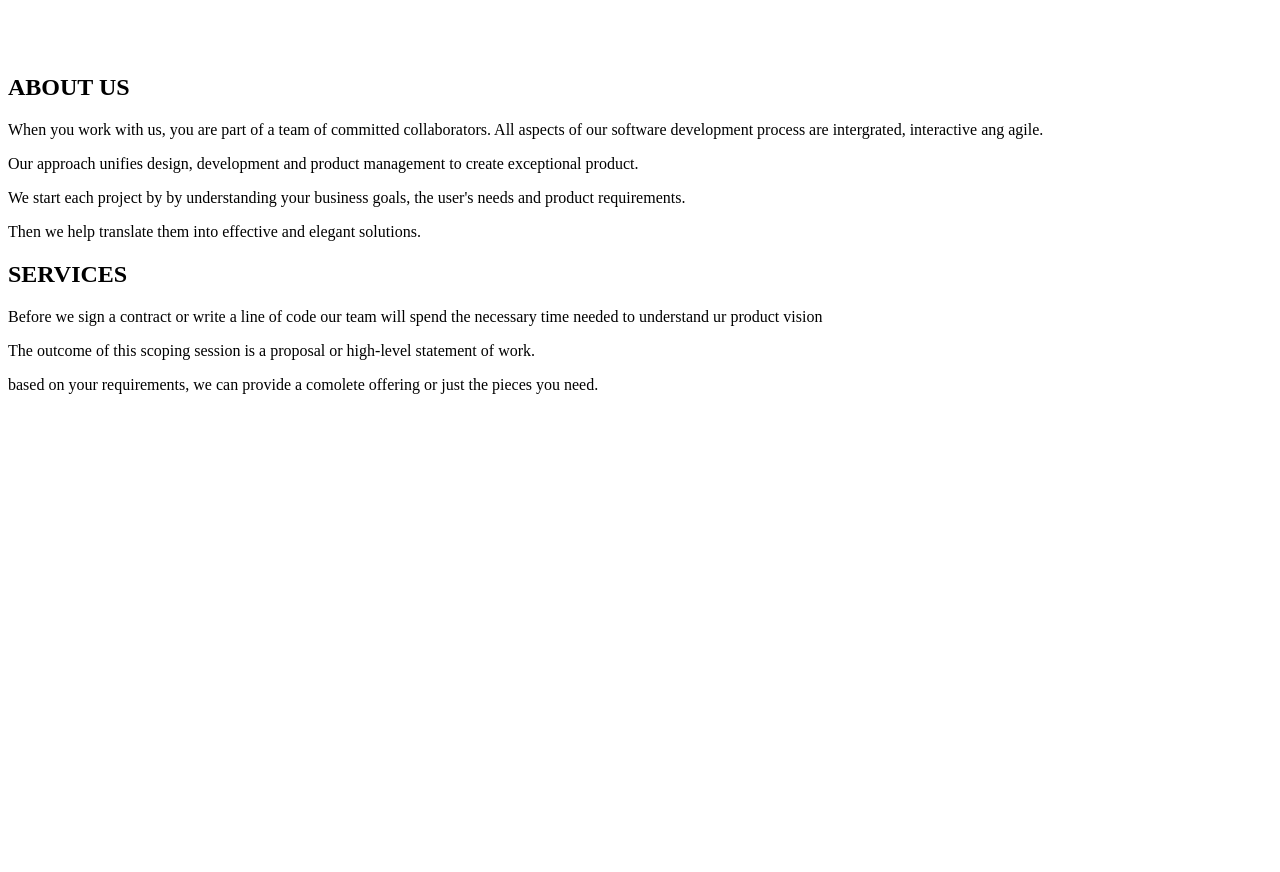
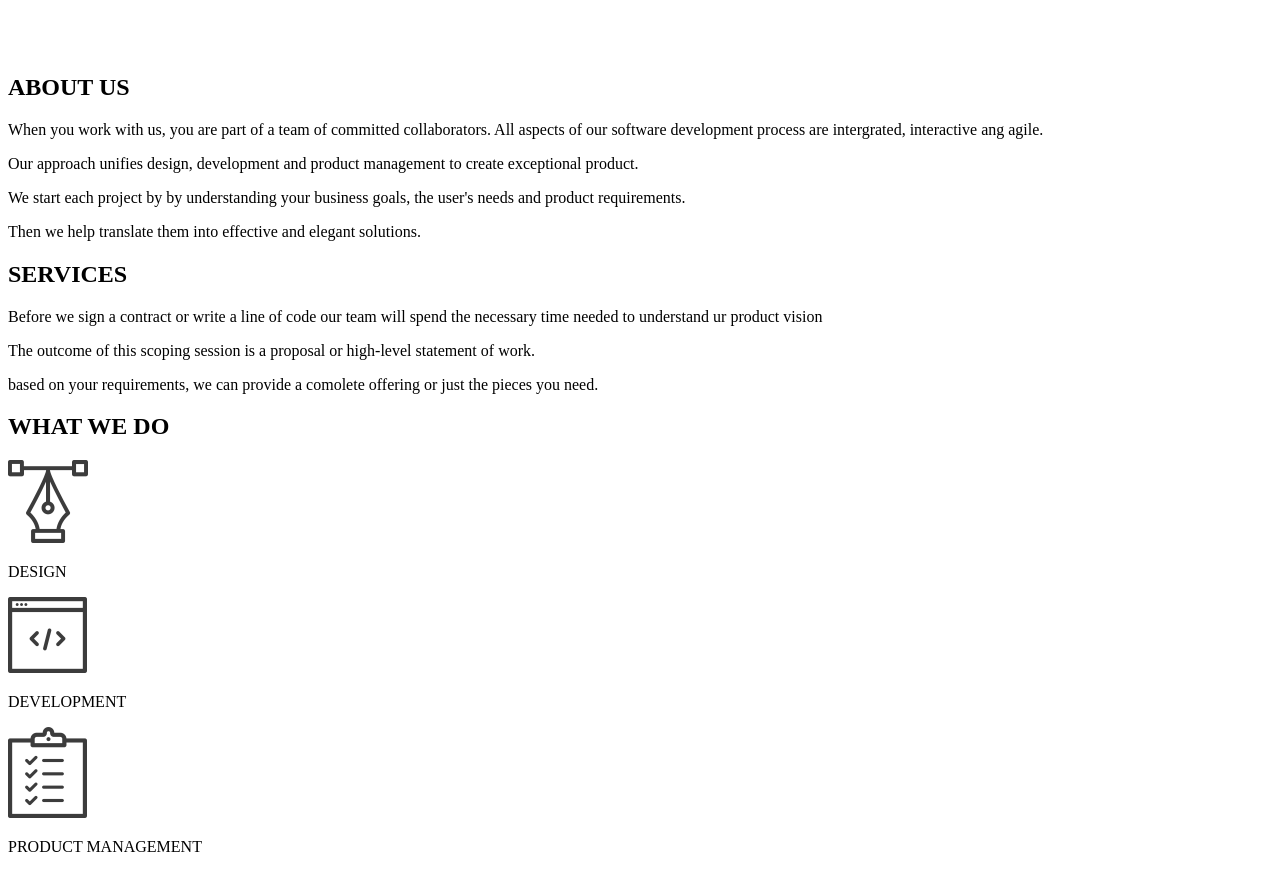
Before and after one commit to Mash14/Delani-Studios, a plain HTML site: page index.html in a window 1280 px wide. Shown: the part 209-1081 px from the top of the page. Before the commit the page ends 800 px from the top, so only its background shows below. Drawn offline with Linux system fonts and the light colour scheme.

Commit message:
Add icons

```diff
--- a/index.html
+++ b/index.html
@@ -22,6 +22,13 @@
     <p>Before we sign a contract or write a line of code our team will spend the necessary time needed to understand ur product vision</p>
     <p>The outcome of this scoping session is a proposal or high-level statement of work.</p>
     <p>based on your requirements, we can provide a comolete offering or just the pieces you need.</p>
+    <h2>WHAT WE DO</h2>
+    <img src="img/icon1.png" alt="An image of the design icon">
+    <p>DESIGN</p>
+    <img src="img/icon2.png" alt="An image of the dev icon">
+    <p>DEVELOPMENT</p>
+    <img src="img/icon3.png" alt="An image of the product icon">
+    <p>PRODUCT MANAGEMENT</p>
     </div>
 
 
```
